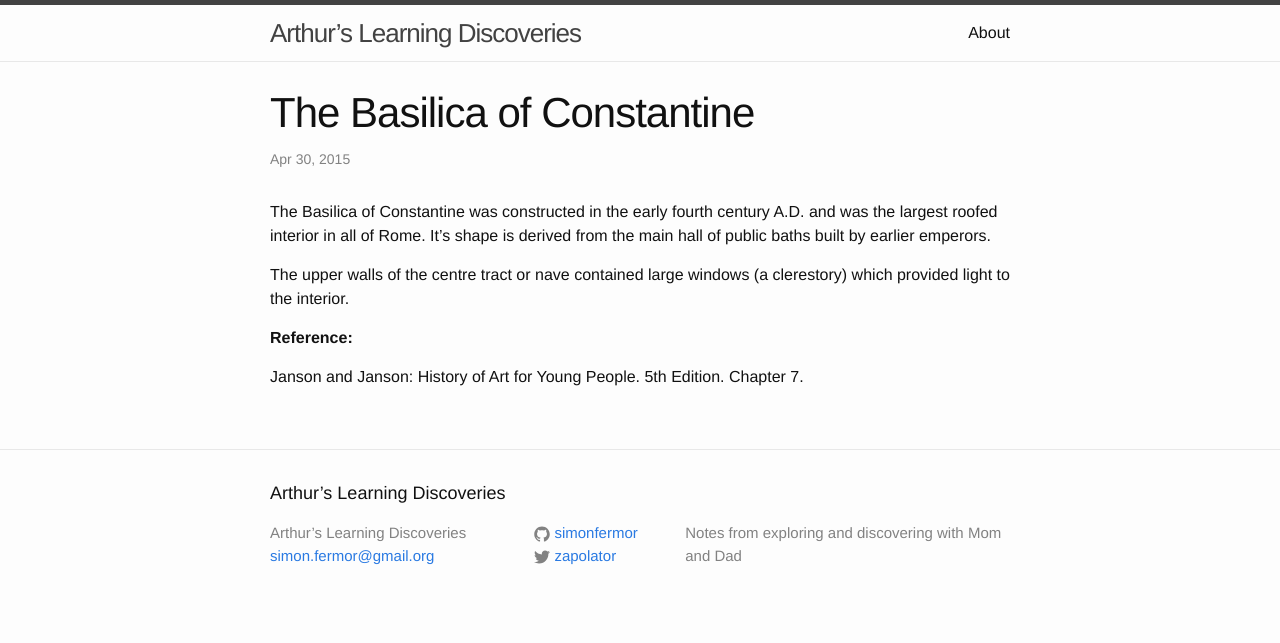
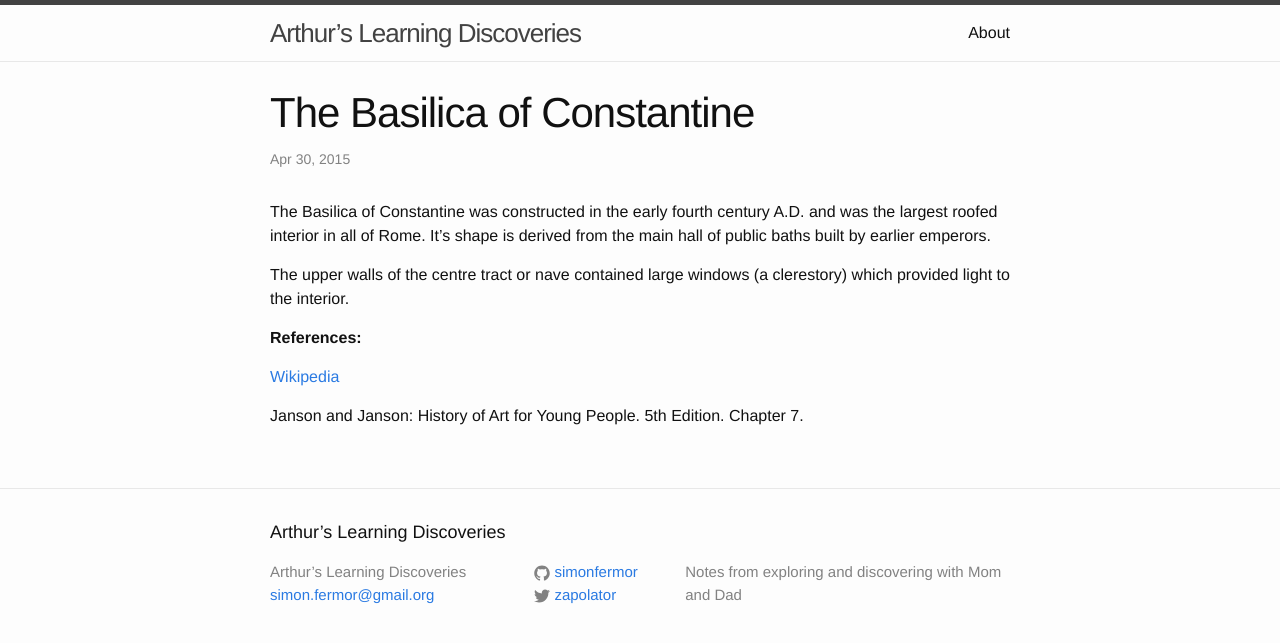
Before and after one commit to SimonFermor/perusals-with-arthur, a Jekyll site: the page built from _posts/2015-04-30-basilica-of-constantine.markdown, in a window 1280 px wide. Shown: the top 643 px of the page. Built offline with Jekyll 4.4.1, drawn with Linux system fonts in a browser that asks for light colours.

Commit message:
Add Wiki link

```diff
--- a/_posts/2015-04-30-basilica-of-constantine.markdown
+++ b/_posts/2015-04-30-basilica-of-constantine.markdown
@@ -8,6 +8,8 @@ The Basilica of Constantine was constructed in the early fourth century A.D. and
 
 The upper walls of the centre tract or nave contained large windows (a clerestory) which provided light to the interior.
 
-**Reference:**
+**References:**
+
+[Wikipedia](http://en.wikipedia.org/wiki/Basilica_of_Maxentius)
 
 Janson and Janson: History of Art for Young People. 5th Edition. Chapter 7.
```
